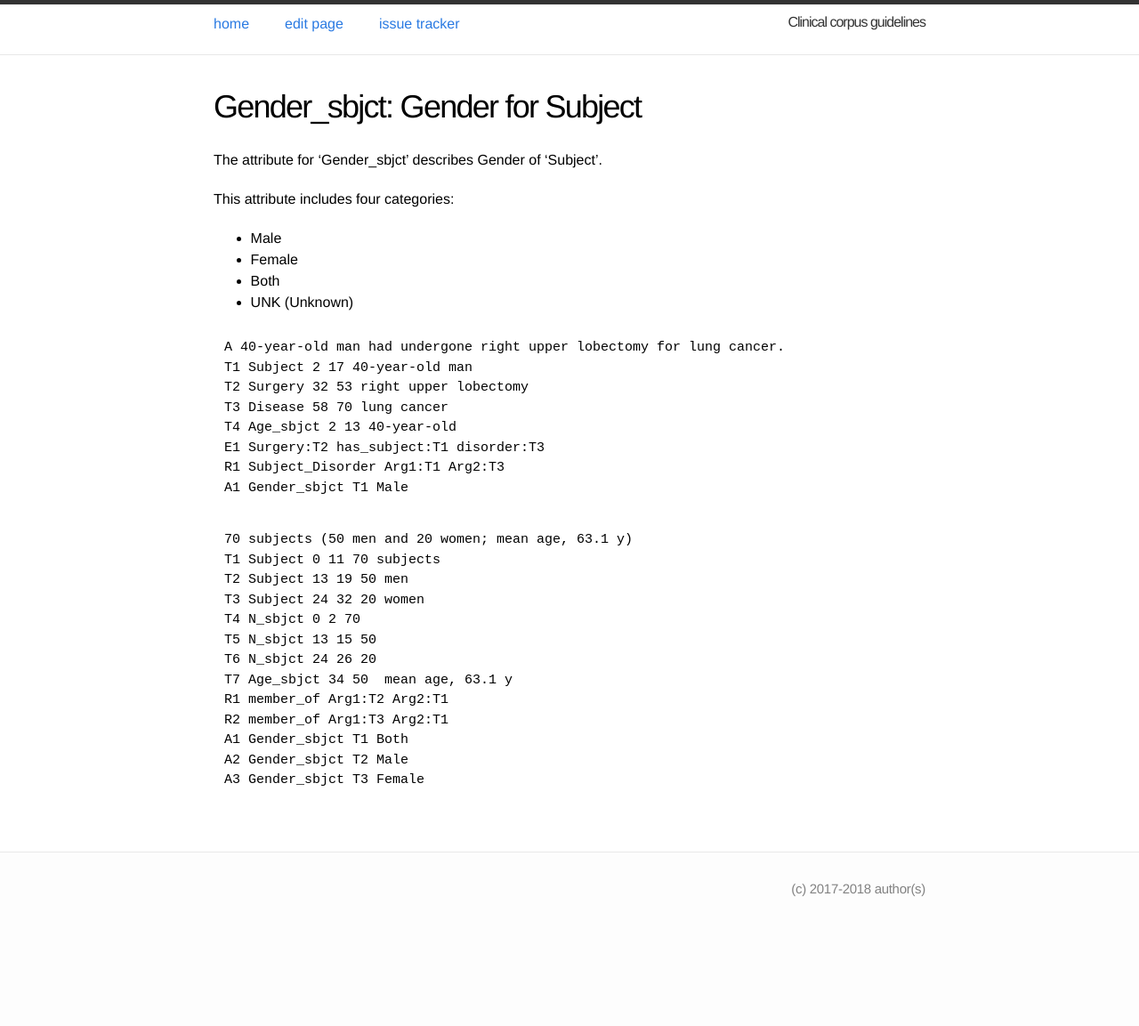
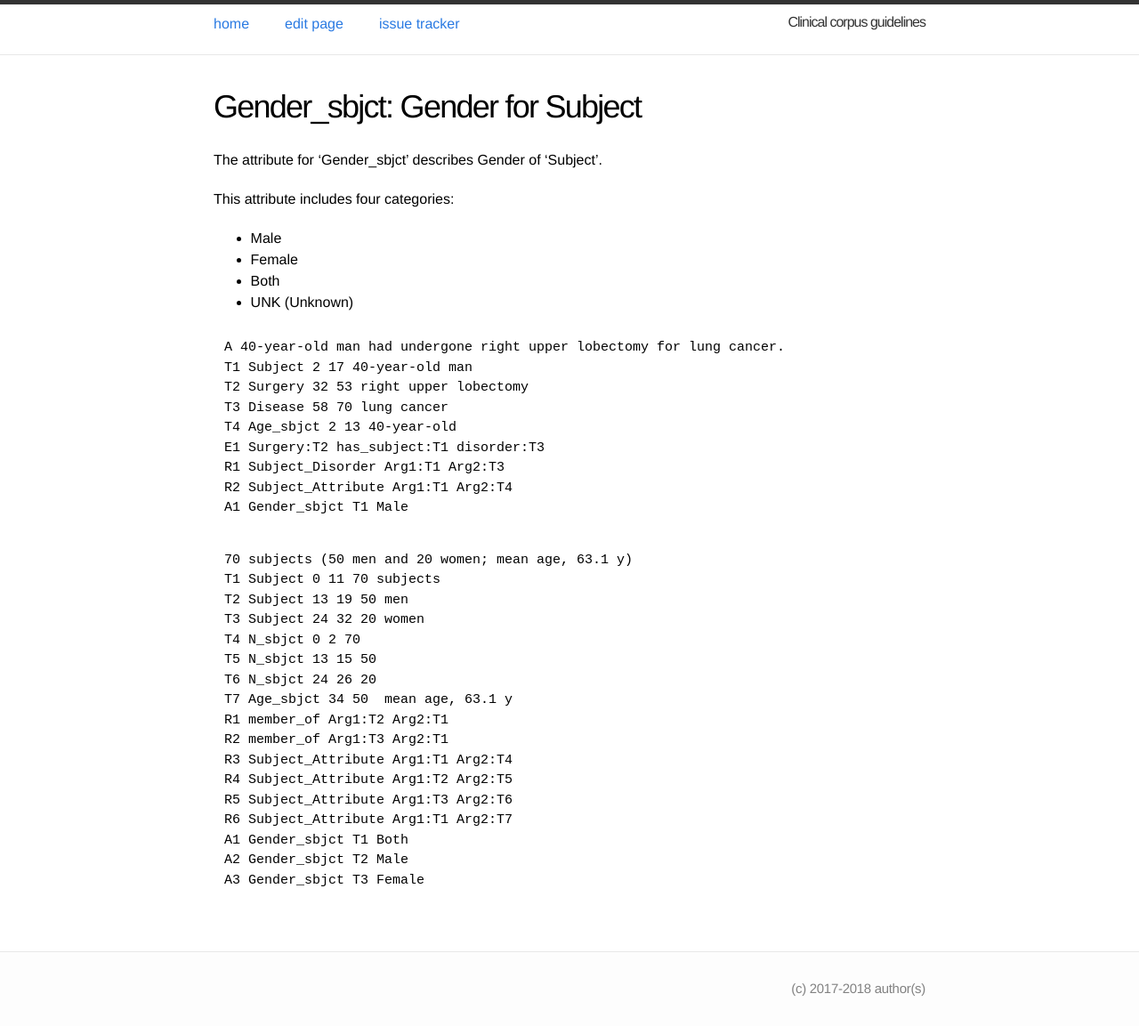
Before and after one commit to ezcatdb/clinicalcorpus-guidelines, a Jekyll site: the page built from _attribute/Gender_sbjct.md, in a window 1280 px wide. Shown: the whole page at 89% size. Built offline with Jekyll 4.4.1, drawn with Linux system fonts in a browser that asks for light colours; before the commit the page ends 1040 px from its top, so only the background shows below that.

Commit message:
Including relations, Subject_Attribute, in the sample sentences in Gender_sbjct.md

```diff
--- a/_attribute/Gender_sbjct.md
+++ b/_attribute/Gender_sbjct.md
@@ -21,6 +21,7 @@ T3 Disease 58 70 lung cancer
 T4 Age_sbjct 2 13 40-year-old
 E1 Surgery:T2 has_subject:T1 disorder:T3
 R1 Subject_Disorder Arg1:T1 Arg2:T3
+R2 Subject_Attribute Arg1:T1 Arg2:T4
 A1 Gender_sbjct T1 Male
 ~~~
 ~~~ ann
@@ -34,6 +35,10 @@ T6 N_sbjct 24 26 20
 T7 Age_sbjct 34 50  mean age, 63.1 y
 R1 member_of Arg1:T2 Arg2:T1
 R2 member_of Arg1:T3 Arg2:T1
+R3 Subject_Attribute Arg1:T1 Arg2:T4
+R4 Subject_Attribute Arg1:T2 Arg2:T5
+R5 Subject_Attribute Arg1:T3 Arg2:T6
+R6 Subject_Attribute Arg1:T1 Arg2:T7
 A1 Gender_sbjct T1 Both
 A2 Gender_sbjct T2 Male
 A3 Gender_sbjct T3 Female
```
